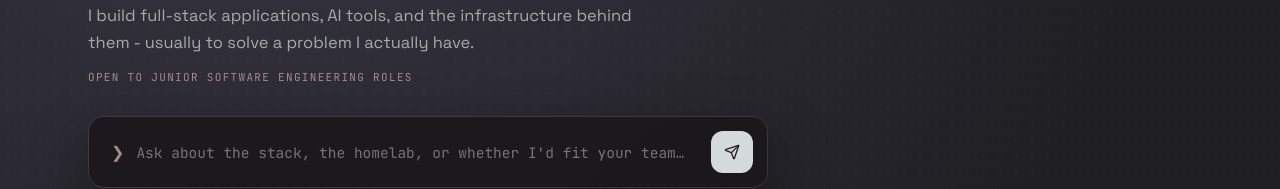
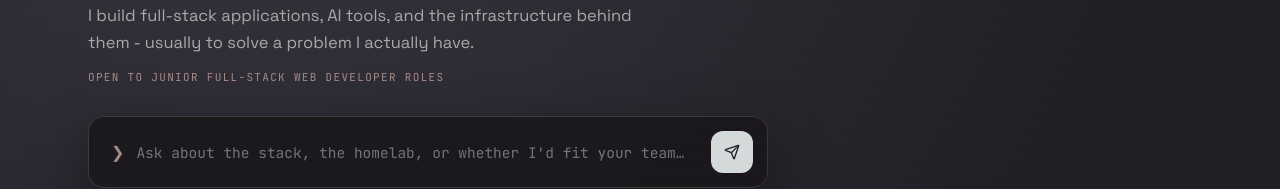
Before and after one commit to c-panagopoulos/Personal-Website, a React (Vite) app in the folder client/: page / in a window 1280 px wide. Shown: the part 452-641 px from the top of the page. Built offline with nearby package versions, Linux system fonts and the light colour scheme.

Commit message:
Update role wording site-wide

```diff
--- a/client/src/components/Hero.jsx
+++ b/client/src/components/Hero.jsx
@@ -95,7 +95,7 @@ export default function Hero() {
             problem I actually have.
           </p>
           <p className="hero__status" style={{ animation: `sceneRiseBlur 0.6s ${EASE} 1.85s both` }}>
-            OPEN TO JUNIOR SOFTWARE ENGINEERING ROLES
+            OPEN TO JUNIOR FULL-STACK WEB DEVELOPER ROLES
           </p>
 
           <div className="hero__interact">
```
Also changed, not shown: 1 other file (tests, documents, lock files or other folders).
